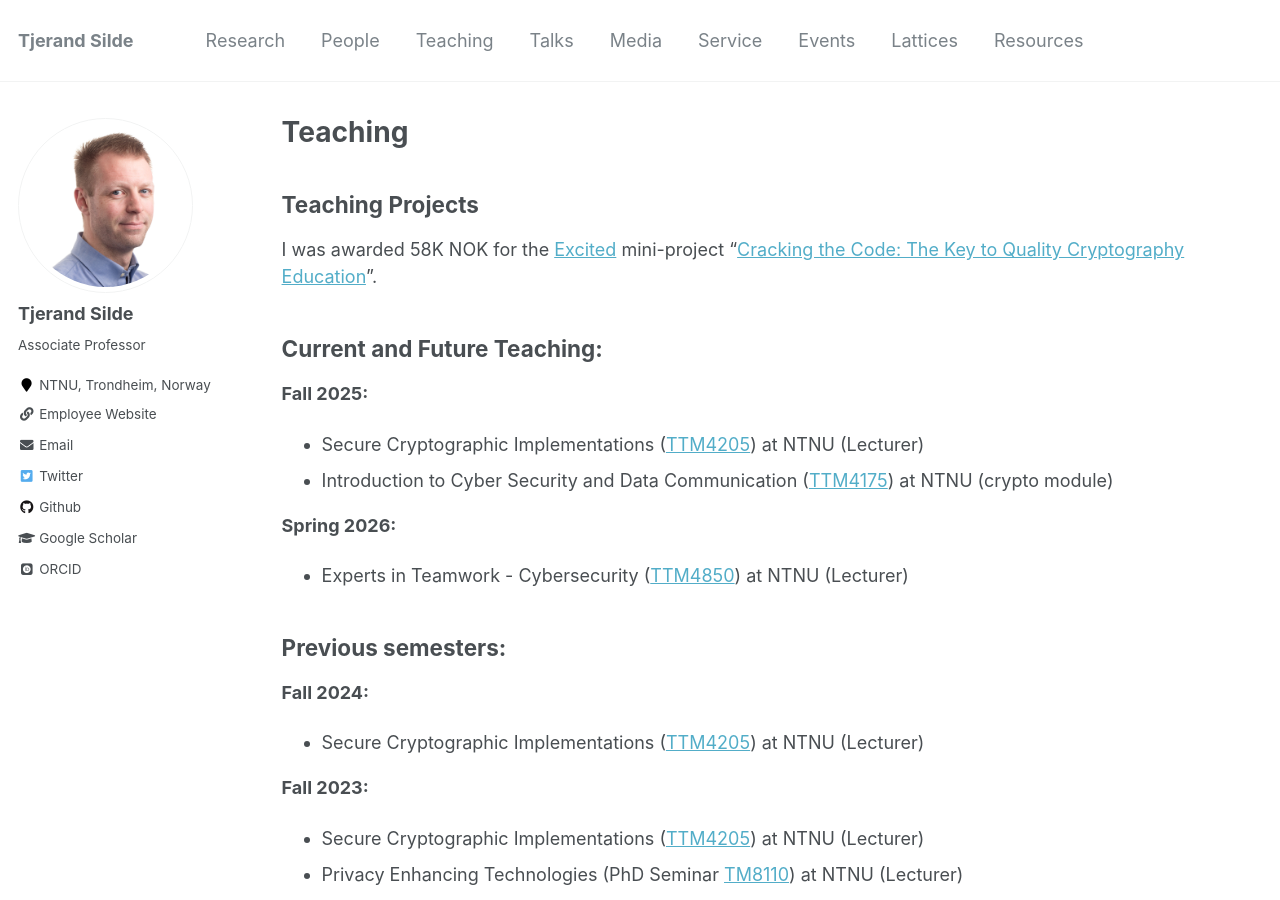
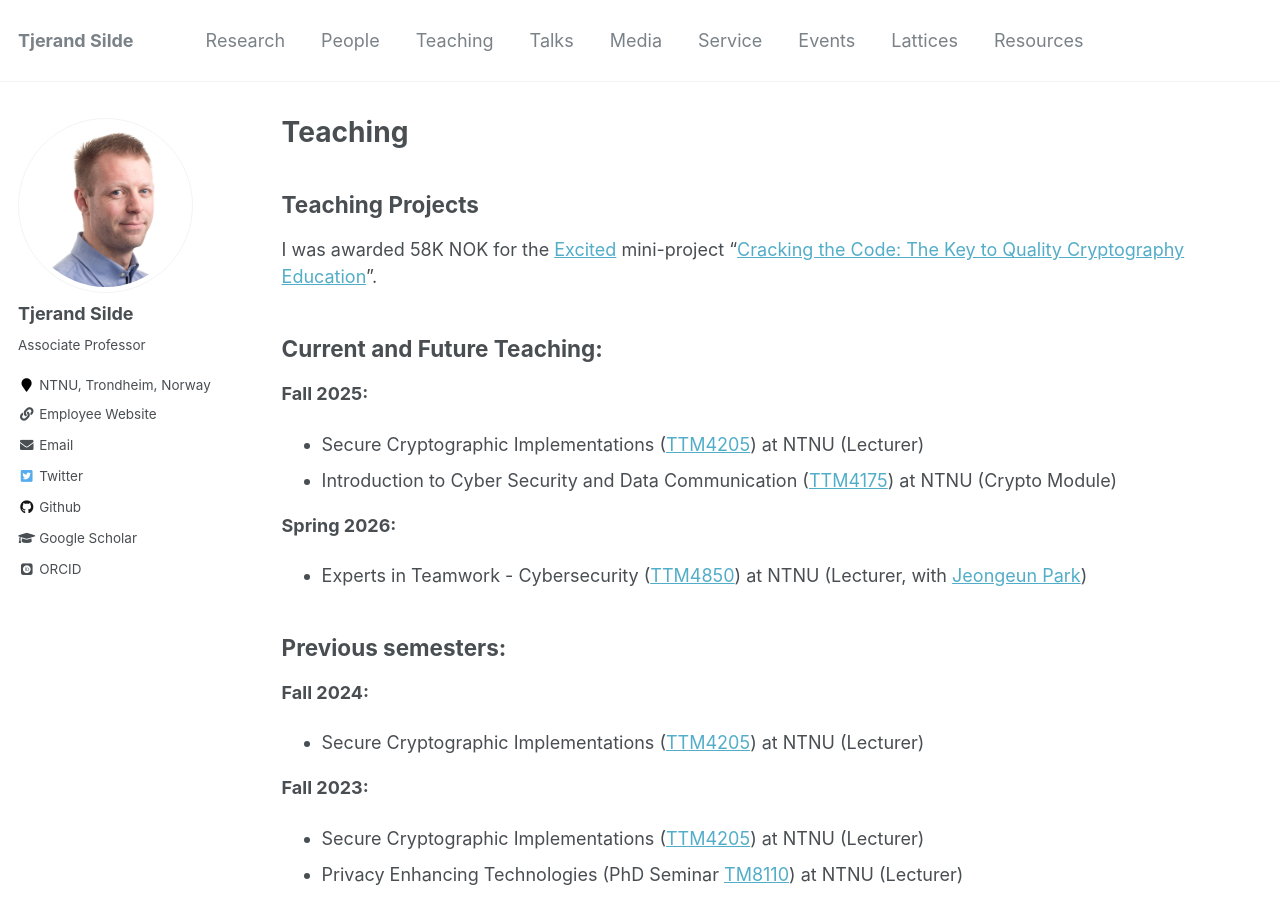
Before and after one commit to tjesi/tjesi.github.io, a Jekyll site: the page built from _pages/teaching.md, in a window 1280 px wide and 900 px high. Built offline with Jekyll 4.4.1, drawn with Linux system fonts in a browser that asks for light colours; some web fonts are replaced.

Commit message:
Update teaching.md

```diff
--- a/_pages/teaching.md
+++ b/_pages/teaching.md
@@ -14,12 +14,12 @@ I was awarded 58K NOK for the [Excited](https://www.ntnu.edu/excited) mini-proje
 **Fall 2025:**
 
 * Secure Cryptographic Implementations ([TTM4205](https://www.ntnu.edu/studies/courses/TTM4205)) at NTNU (Lecturer)
-* Introduction to Cyber Security and Data Communication ([TTM4175](https://www.ntnu.edu/studies/courses/TTM4175)) at NTNU (crypto module)
+* Introduction to Cyber Security and Data Communication ([TTM4175](https://www.ntnu.edu/studies/courses/TTM4175)) at NTNU (Crypto Module)
 
 
 **Spring 2026:**
 
-* Experts in Teamwork - Cybersecurity ([TTM4850](https://www.ntnu.no/eit/ttm4850)) at NTNU (Lecturer)
+* Experts in Teamwork - Cybersecurity ([TTM4850](https://www.ntnu.no/eit/ttm4850)) at NTNU (Lecturer, with [Jeongeun Park](https://www.ntnu.edu/employees/jeongeun.park))
 
 ## Previous semesters:
 
```
